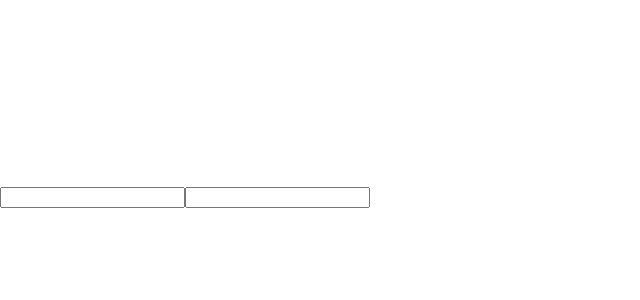
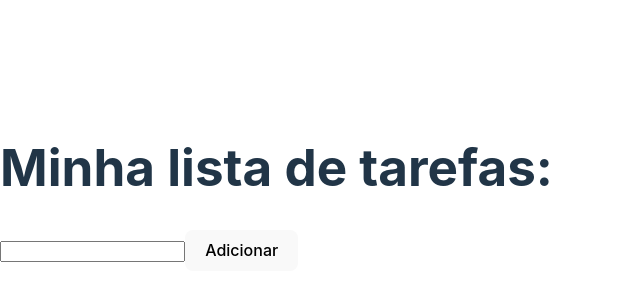
Before and after one commit to Esleynathan/SistemaParaEmpresas_ReactJSDjango_FrontEnd, a React (Vite) app: page / in a window 1280 px wide. Shown: the part 204-504 px from the top of the page, without its empty margins (0-640 px from the left). Built offline with nearby package versions, Linux system fonts and the light colour scheme.

Commit message:
Arrays no State: Adicionando um elemento

```diff
--- a/src/App.tsx
+++ b/src/App.tsx
@@ -1,28 +1,54 @@
-import { ChangeEvent, useState } from "react";
+import { useState } from "react";
 
 const App = () => {
-  const [fullName, setFullName] = useState({ firstName: '', lastName: '' })
+  const [tasks, setTasks] = useState<string[]>([])
+  const [inputValue, setInputValue] = useState('')
 
-  const handleChangeFirstName = (e: ChangeEvent<HTMLInputElement>) => {
-    setFullName({ ...fullName, firstName: e.target.value })
+  const handleadd = () => {
+    if (inputValue == '') return;
+
+    // Método 1:
+    // setTasks ([...tasks, inputValue])
+
+    // Método 2:
+    // setTasks(tasks.concat([inputValue]))
+
+    // Método 3:
+    const newTasks = [...tasks]
+    newTasks.push(inputValue)
+    setTasks(newTasks)
+
+    setInputValue('')
   }
 
-  const handleChangeLastName = (e: ChangeEvent<HTMLInputElement>) => {
-    setFullName({ ...fullName, lastName: e.target.value })
-  }
 
   return (
       <div>
-        <input
-          value={fullName.firstName}
-          onChange={handleChangeFirstName}
-        />
+        <h1>Minha lista de tarefas:</h1>
+        <div>
+          <input
+            value={inputValue}
+            onChange={e => setInputValue(e.target.value)}
+          />
 
-        <input
-          value={fullName.lastName}
-          onChange={handleChangeLastName}
-        />
-      </div >
+          <button onClick={handleadd}>
+            Adicionar
+          </button>
+        </div>
+
+
+        <div>
+          <ul>
+            {tasks.map((value, key) => (
+              <li key={key}>
+                {value}
+
+              </li>
+
+            ))}
+          </ul>
+        </div>
+    </div>
   )
 }
 
```
